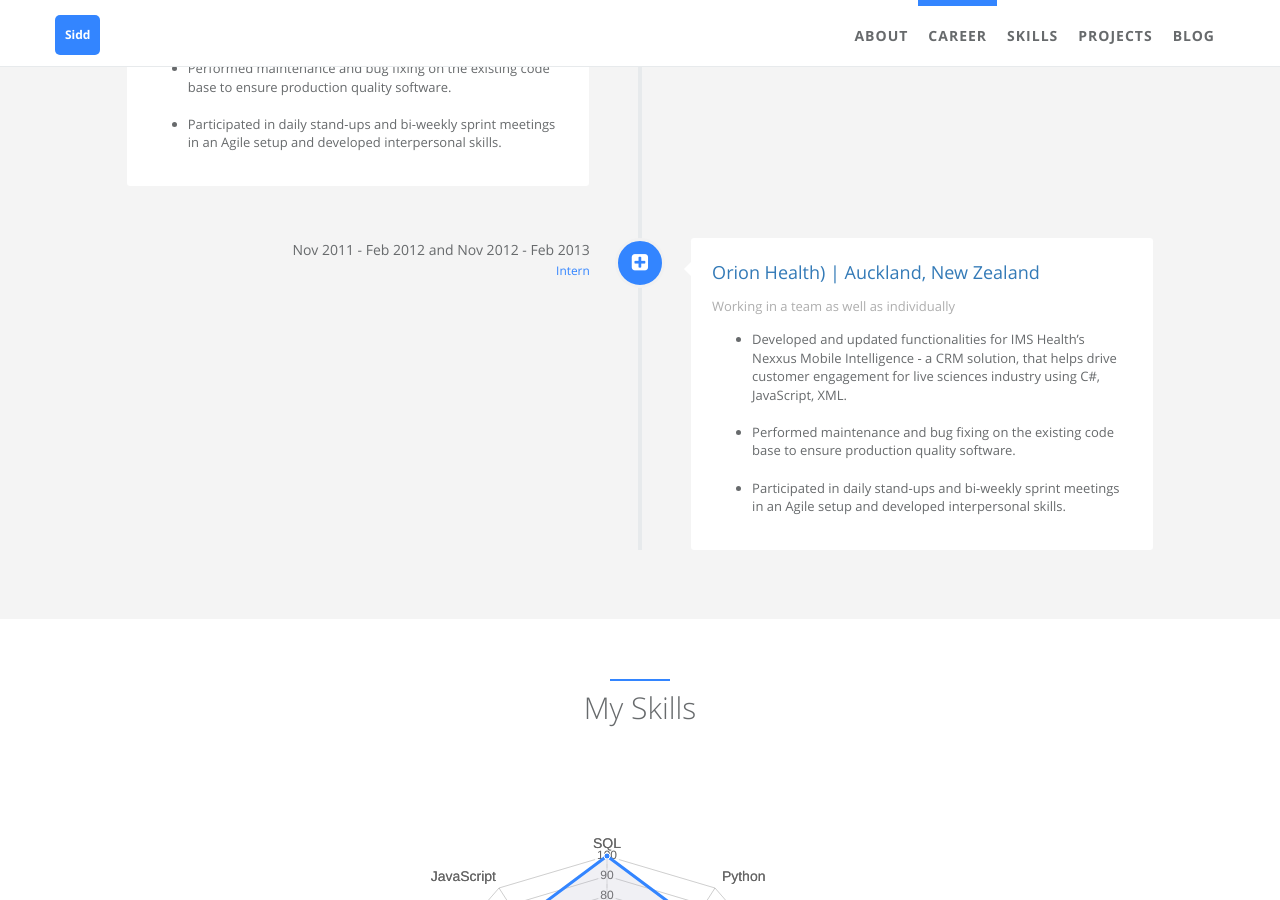
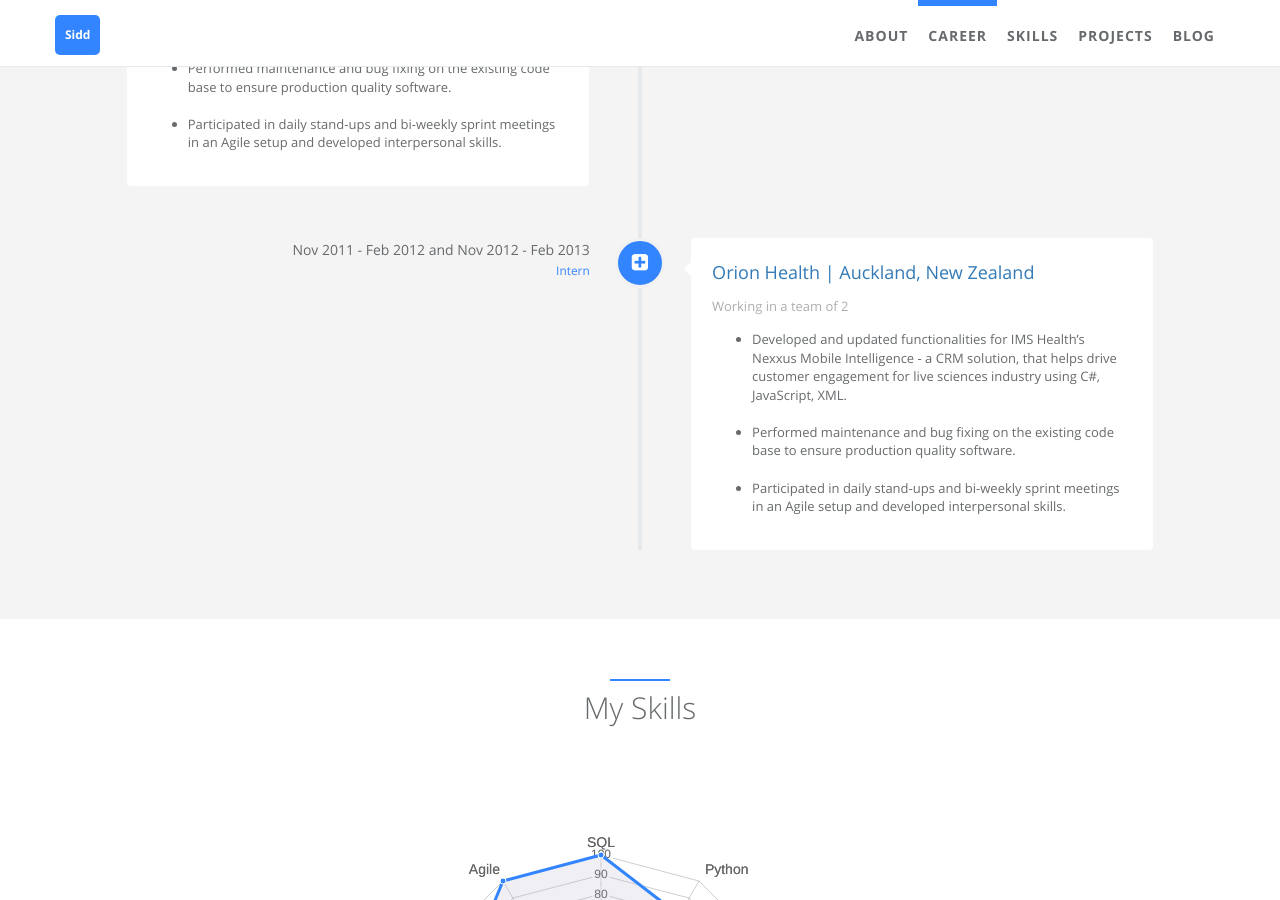
Before and after one commit to sarora/sarora.github.io, a Jekyll site: the page built from index.html, in a window 1280 px wide and 900 px high, scrolled down 1924 px. Built offline with Jekyll 4.4.1, drawn with Linux system fonts in a browser that asks for light colours.

```diff
--- a/_data/index/careers.yml
+++ b/_data/index/careers.yml
@@ -52,10 +52,10 @@
   icon: fa-plus-square
 
 - name:
-    detail: <a title= "orionhealth.com" href="https://orionhealth.com/" target="_blank">Orion Health) | Auckland, New Zealand</a>
+    detail: <a title= "orionhealth.com" href="https://orionhealth.com/" target="_blank">Orion Health | Auckland, New Zealand</a>
     i18n: company_d
   desc:
-    detail: Working in a team as well as individually <ul style="list-style-type:disc">
+    detail: Working in a team of 2 <ul style="list-style-type:disc">
       <li>Developed and updated functionalities for IMS Health’s Nexxus Mobile Intelligence - a CRM solution, that helps drive customer engagement for live sciences industry using C#, JavaScript, XML. <br/><br/></li>
       <li>Performed maintenance and bug fixing on the existing code base to ensure production quality software. <br/><br/></li>
       <li>Participated in daily stand-ups and bi-weekly sprint meetings in an Agile setup and developed interpersonal skills. </li> </ul>
```
Also changed, not shown: _data/index/skills.yml (+7 -2 lines).
